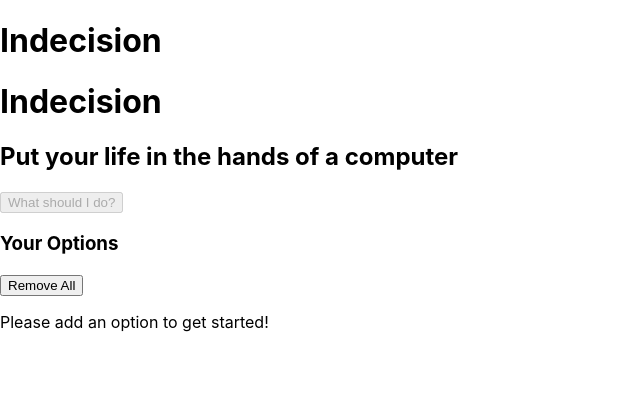
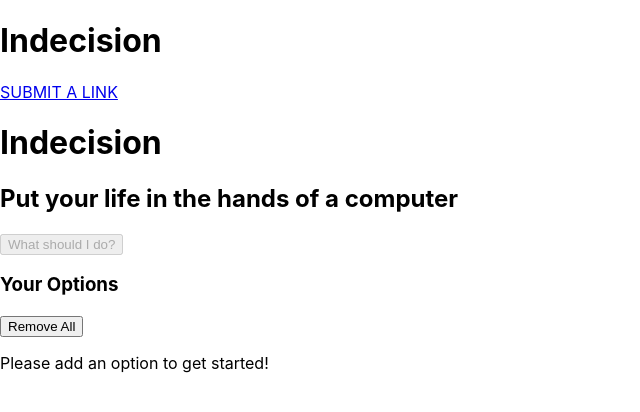
Before and after one commit to dorukucak/voteAndSort, a React (Create React App) app: page / in a window 1280 px wide. Shown: the top 412 px of the page, without its empty margins (0-640 px from the left). Built offline with nearby package versions, Linux system fonts and the light colour scheme.

Commit message:
two page working

```diff
--- a/src/App.js
+++ b/src/App.js
@@ -65,8 +65,8 @@ class App extends React.Component {
       <div>
           <Header />
           <Switch>
-              <Route path="/" render={() => <Main {...this.state}/>} />
-              <Route path="/create" component={AddLinkPage} {...this.state}  />
+              <Route path="/" render={() => <Main {...this.state}/>} exact={true} />
+              <Route path="/create"  render={() => <AddLinkPage {...this.state}/>}/>
           </Switch>
           </div>
    </BrowserRouter>
@@ -202,8 +202,10 @@ class Main extends React.Component {
 
     return (
       <div>
+      <NavLink to="/create" activeClassName="is-active">SUBMIT A LINK</NavLink>
         <Header subtitle={subtitle} />
         <div className='container'>
+
         <Action
         hasOptions={this.props.options.length > 0}
         handlePick={this.props.handlePick}
```
